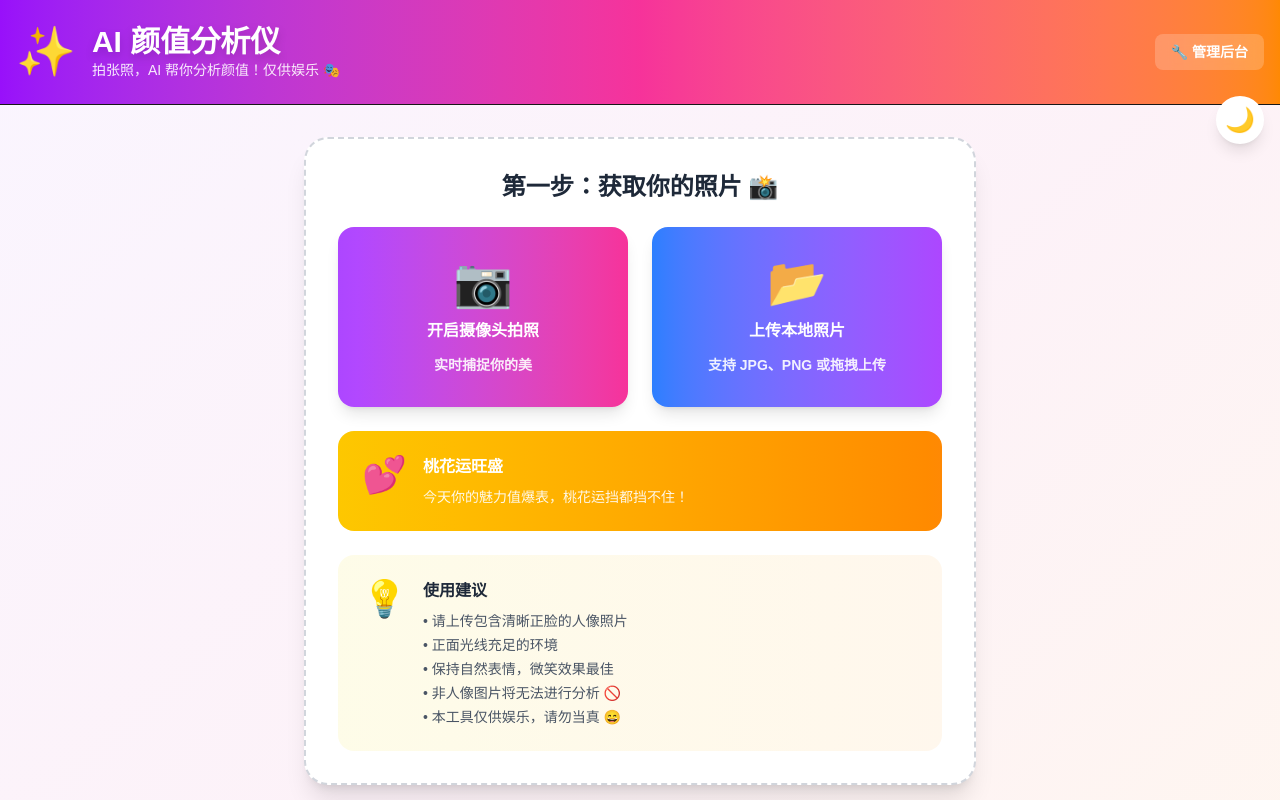
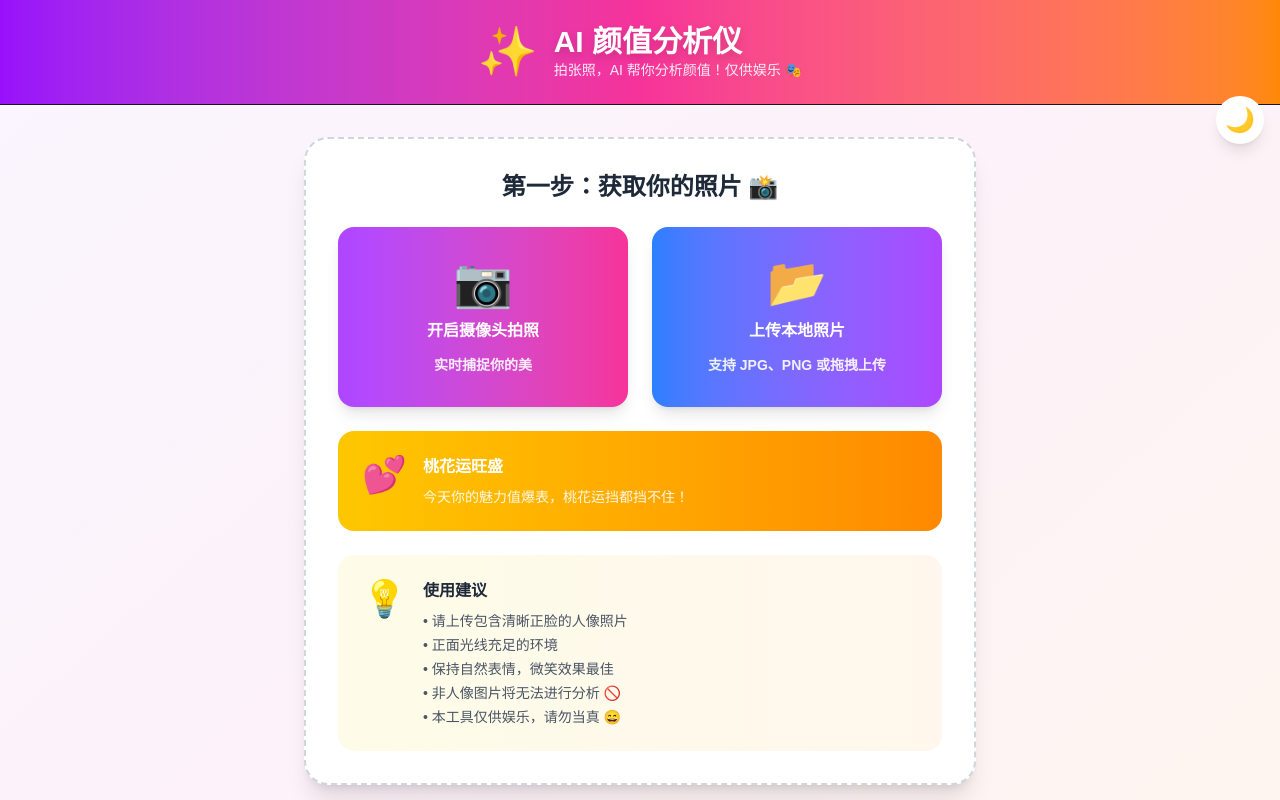
Before and after one commit to SunnyZhou99/face-beauty-analyzer, a Next.js app: page / in a window 1280 px wide. Shown: the top 800 px of the page. Built offline with nearby package versions, Linux system fonts and the light colour scheme.

Commit message:
独立两个界面

```diff
--- a/components/Header.tsx
+++ b/components/Header.tsx
@@ -1,10 +1,7 @@
-import Link from 'next/link';
-
 export function Header({ isDark = false }: { isDark?: boolean }) {
   return (
     <header className="border-b bg-gradient-to-r from-purple-600 via-pink-500 to-orange-400">
       <div className="container mx-auto px-4 py-6">
-        <div className="flex items-center justify-between">
         <div className="flex items-center justify-center">
           <div className="flex items-center gap-4">
             <span className="text-5xl">✨</span>
@@ -18,13 +15,6 @@ export function Header({ isDark = false }: { isDark?: boolean }) {
             </div>
           </div>
         </div>
-          <Link
-            href="/admin"
-            className="bg-white/20 hover:bg-white/30 text-white px-4 py-2 rounded-lg text-sm font-semibold backdrop-blur-sm transition-all"
-          >
-            🔧 管理后台
-          </Link>
-        </div>
       </div>
     </header>
   );
```
Also changed, not shown: 1 other file (tests, documents, lock files or other folders). Lines whose indentation alone changed are shown as unchanged.
